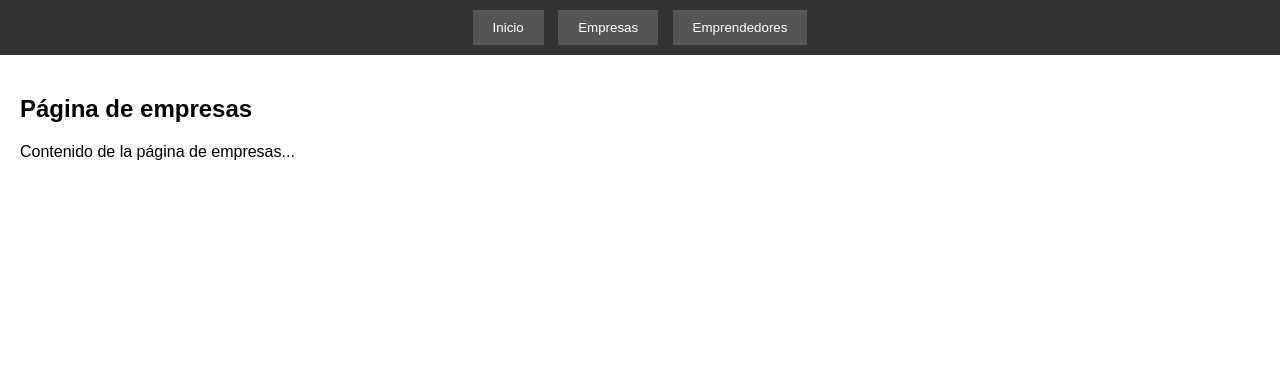
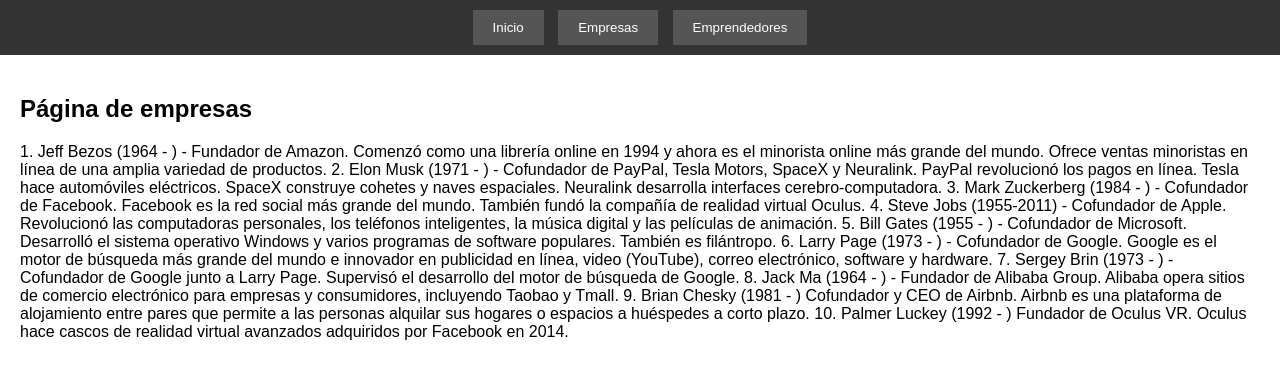
Before and after one commit to Monterrosxxx/perfil1_mirna, a plain HTML site: page index.html in a window 1280 px wide. Both pictures are taken after a click on the button "Empresas". Drawn offline with Linux system fonts and the light colour scheme.

```diff
--- a/index.html
+++ b/index.html
@@ -18,7 +18,25 @@
     </div>
     <div id="empresas" class="tab-content" style="display: none;">
         <h2>Página de empresas</h2>
-        <p>Contenido de la página de empresas...</p>
+        <p>1. Jeff Bezos (1964 - ) - Fundador de Amazon. Comenzó como una librería online en 1994 y ahora es el minorista online más grande del mundo. Ofrece ventas minoristas en línea de una amplia variedad de productos.
+
+            2. Elon Musk (1971 - ) - Cofundador de PayPal, Tesla Motors, SpaceX y Neuralink. PayPal revolucionó los pagos en línea. Tesla hace automóviles eléctricos. SpaceX construye cohetes y naves espaciales. Neuralink desarrolla interfaces cerebro-computadora.
+
+            3. Mark Zuckerberg (1984 - ) - Cofundador de Facebook. Facebook es la red social más grande del mundo. También fundó la compañía de realidad virtual Oculus.
+
+            4. Steve Jobs (1955-2011) - Cofundador de Apple. Revolucionó las computadoras personales, los teléfonos inteligentes, la música digital y las películas de animación.
+
+            5. Bill Gates (1955 - ) - Cofundador de Microsoft. Desarrolló el sistema operativo Windows y varios programas de software populares. También es filántropo.
+
+            6. Larry Page (1973 - ) - Cofundador de Google. Google es el motor de búsqueda más grande del mundo e innovador en publicidad en línea, video (YouTube), correo electrónico, software y hardware.
+
+            7. Sergey Brin (1973 - ) - Cofundador de Google junto a Larry Page. Supervisó el desarrollo del motor de búsqueda de Google.
+
+            8. Jack Ma (1964 - ) - Fundador de Alibaba Group. Alibaba opera sitios de comercio electrónico para empresas y consumidores, incluyendo Taobao y Tmall.
+
+            9. Brian Chesky (1981 - ) Cofundador y CEO de Airbnb. Airbnb es una plataforma de alojamiento entre pares que permite a las personas alquilar sus hogares o espacios a huéspedes a corto plazo.
+
+            10. Palmer Luckey (1992 - ) Fundador de Oculus VR. Oculus hace cascos de realidad virtual avanzados adquiridos por Facebook en 2014.</p>
     </div>
     <div id="emprendedores" class="tab-content" style="display: none;">
         <h2>Página de emprendedores</h2>
```
